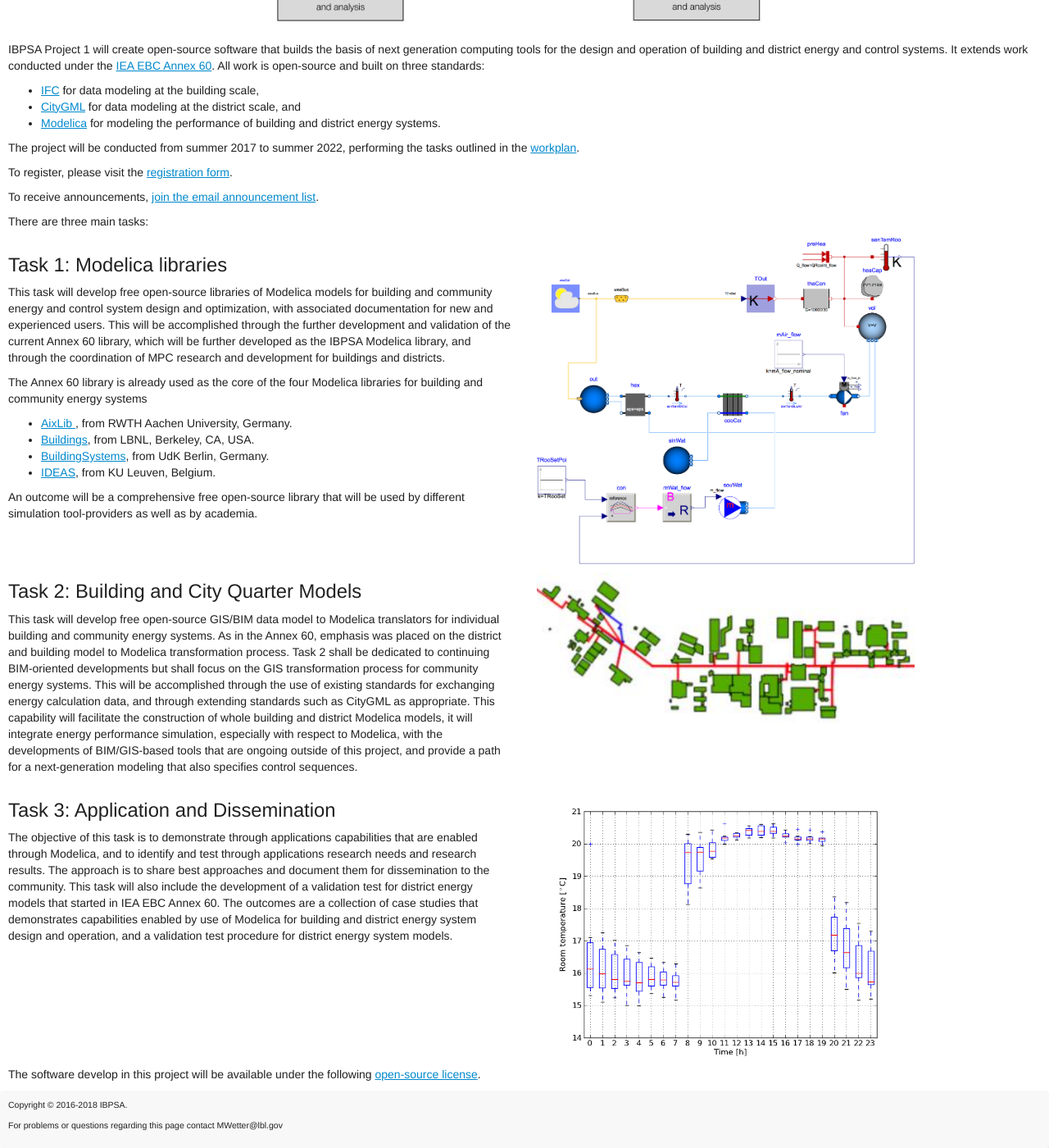
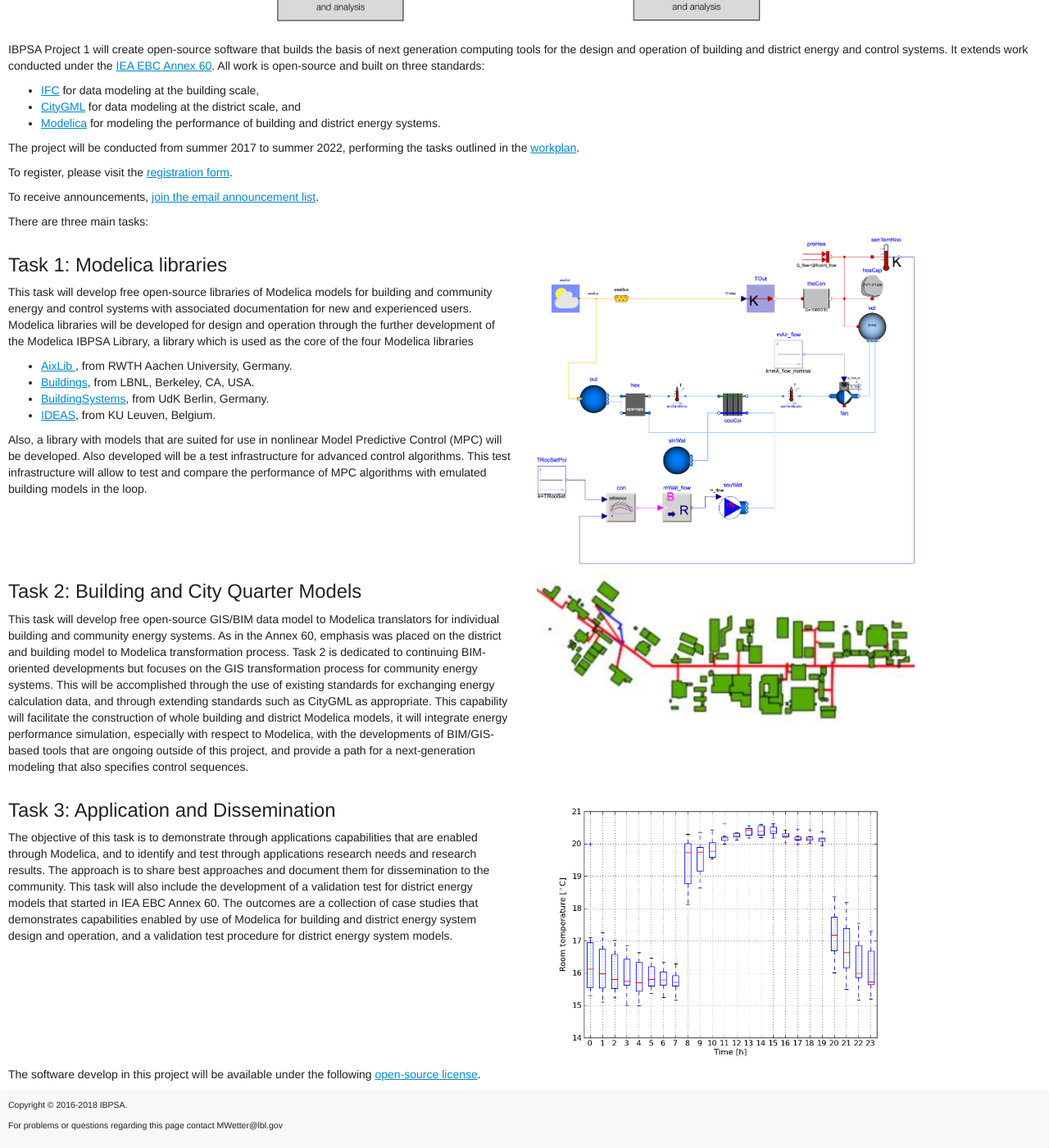
Before and after one commit to ibpsa/project1, a Jekyll site: the page built from index.md, in a window 1280 px wide and 1400 px high, scrolled down 563 px. Shown: the whole window at 82% size. Built offline with Jekyll 4.4.1, drawn with Linux system fonts in a browser that asks for light colours; nearby versions of some CDN libraries.

Commit message:
Updated main page

```diff
--- a/index.md
+++ b/index.md
@@ -41,16 +41,10 @@ There are three main tasks:
 <p>
 This task will develop free open-source
 libraries of Modelica models for building and community energy and control
-system design and optimization,
-with associated documentation for new and experienced users. This will
-be accomplished through the further development and validation of the
-current Annex 60 library, which will be further developed as
-the IBPSA Modelica library, and through the coordination of MPC
-research and development for buildings and districts.
-</p>
-<p>
-The Annex 60 library is already used as the core of the four Modelica libraries
-for building and community energy systems
+systems with associated documentation for new and experienced users.
+Modelica libraries will be developed for design and operation through
+the further development of the Modelica IBPSA Library, a library which is
+used as the core of the four Modelica libraries
 </p>
 <ul>
 <li>
@@ -71,8 +65,11 @@ for building and community energy systems
  </li>
  </ul>
 <p>
-An outcome will be a comprehensive free open-source library that will be
-used by different simulation tool-providers as well as by academia.
+Also, a library with models that are suited for use in
+nonlinear Model Predictive Control (MPC) will be developed.
+Also developed will be a test infrastructure for advanced control algorithms.
+This test infrastructure will allow to test and compare the performance of MPC algorithms
+with emulated building models in the loop.
 </p>
 </div>
 <div class="col-md-6">
@@ -91,7 +88,7 @@ This task will develop free open-source
 GIS/BIM data model to Modelica translators for individual building and
 community energy systems. As in the Annex 60, emphasis was placed on
 the district and building model to Modelica transformation process.
-Task 2 shall be dedicated to continuing BIM-oriented developments but shall focus on the GIS
+Task 2 is dedicated to continuing BIM-oriented developments but focuses on the GIS
 transformation process for community energy systems. This will be
 accomplished through the use of existing standards for exchanging
 energy calculation data, and through extending standards such as
```
